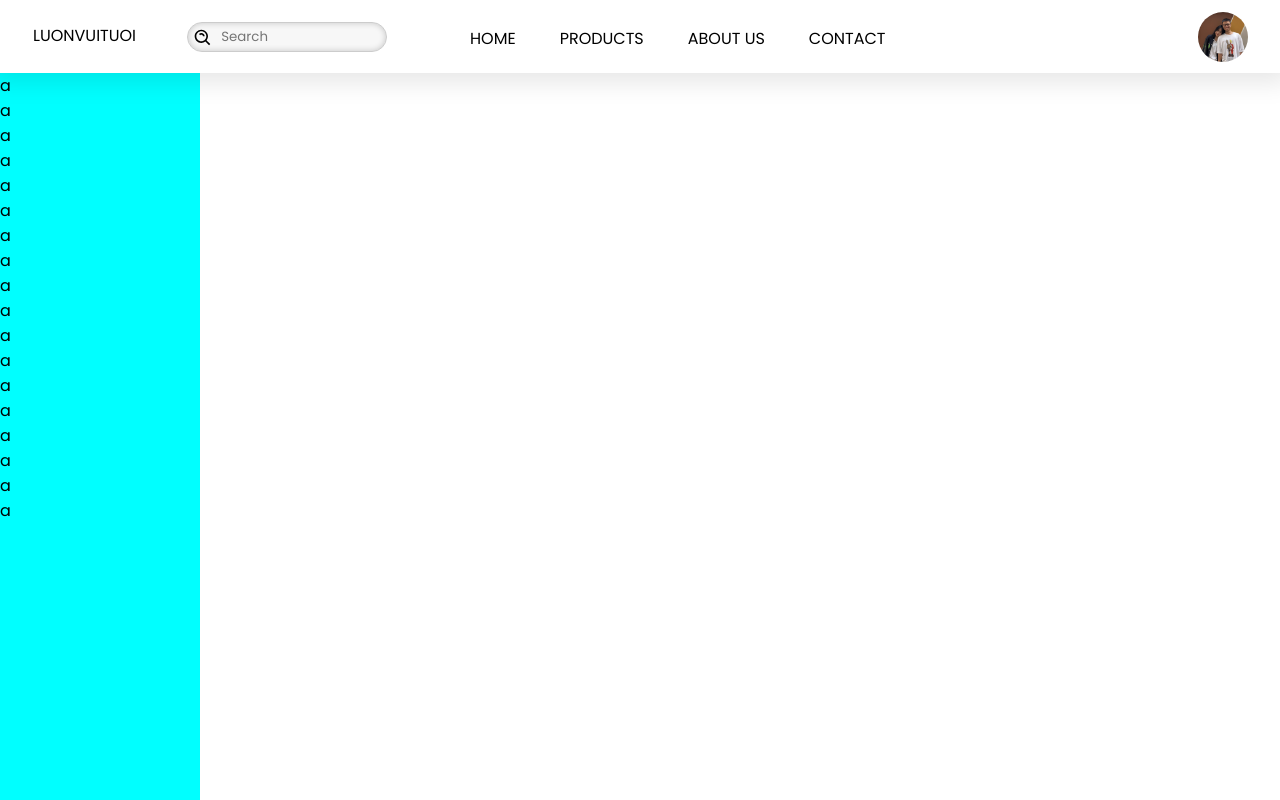
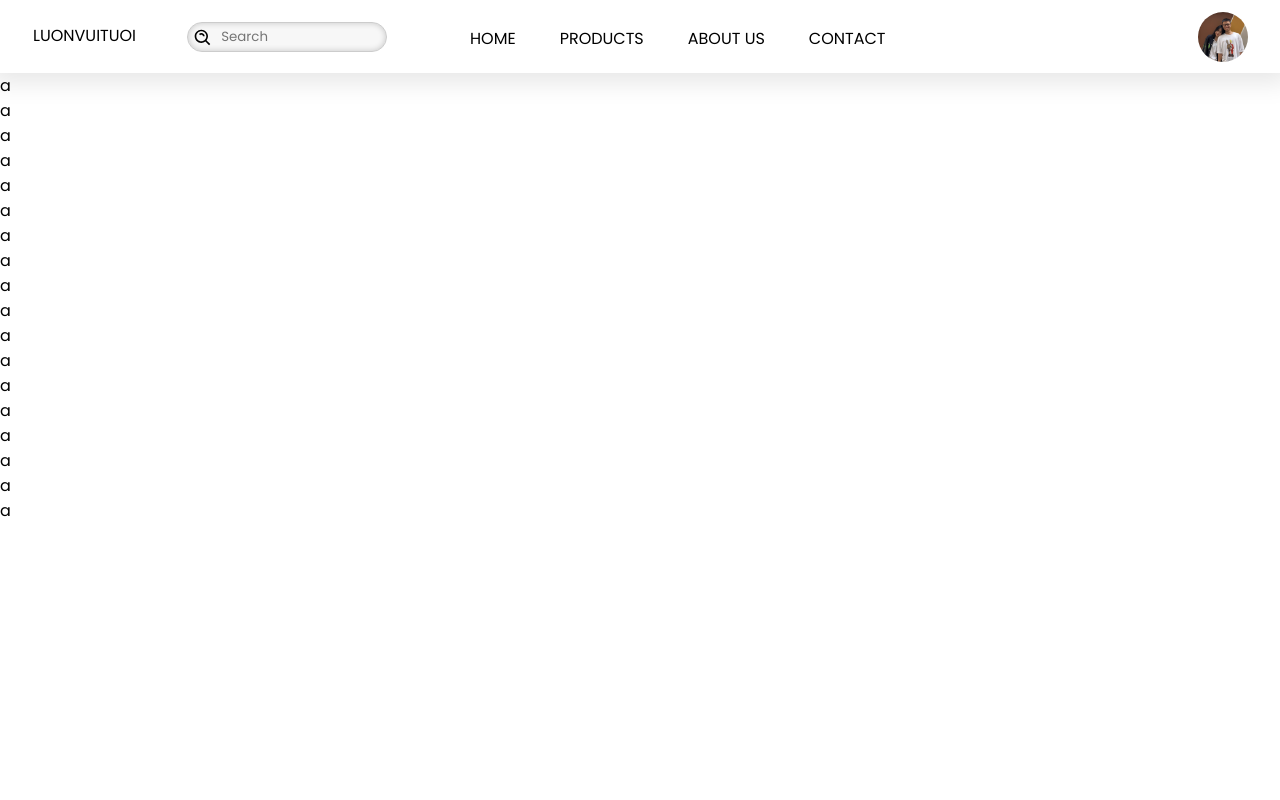
Before and after one commit to T2108A-Luonvuituoi-G1/Origami-eProject, a React (Create React App) app: page / in a window 1280 px wide. Shown: the top 800 px of the page. Built offline with nearby package versions, Linux system fonts and the light colour scheme.

Commit message:
Update Home.css

```diff
--- a/src/OrigamiPage/Home/Assets/Css/Home.css
+++ b/src/OrigamiPage/Home/Assets/Css/Home.css
@@ -1,5 +1,6 @@
 .home-page {
-    background-color: aqua;
-    width: 200px;
-    height: 1000px;
 }
+
+.home-bg-header {
+    width: 100%;
+}
```
